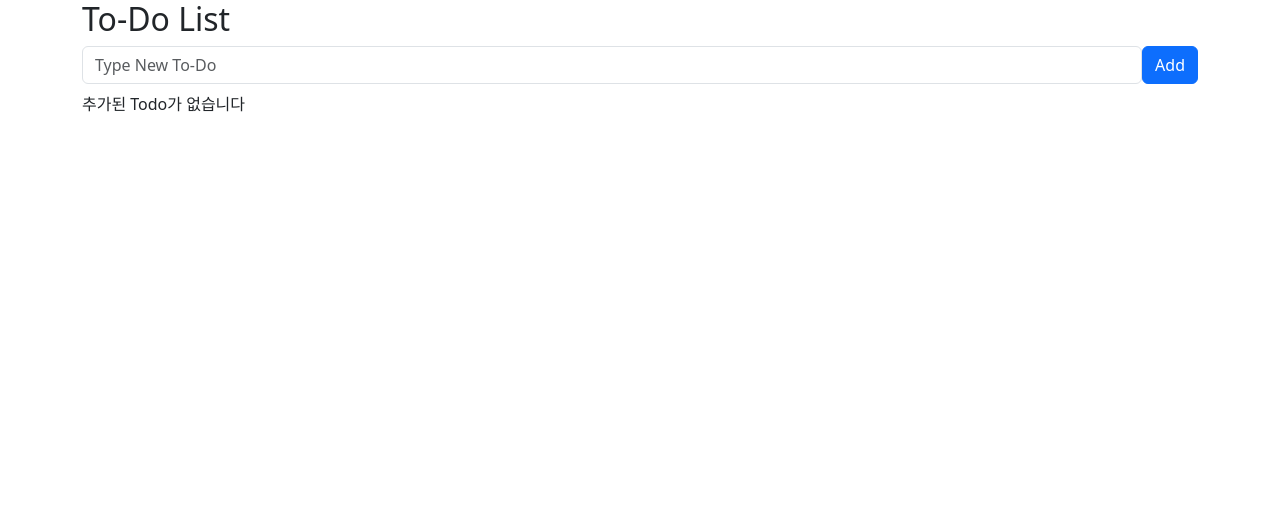
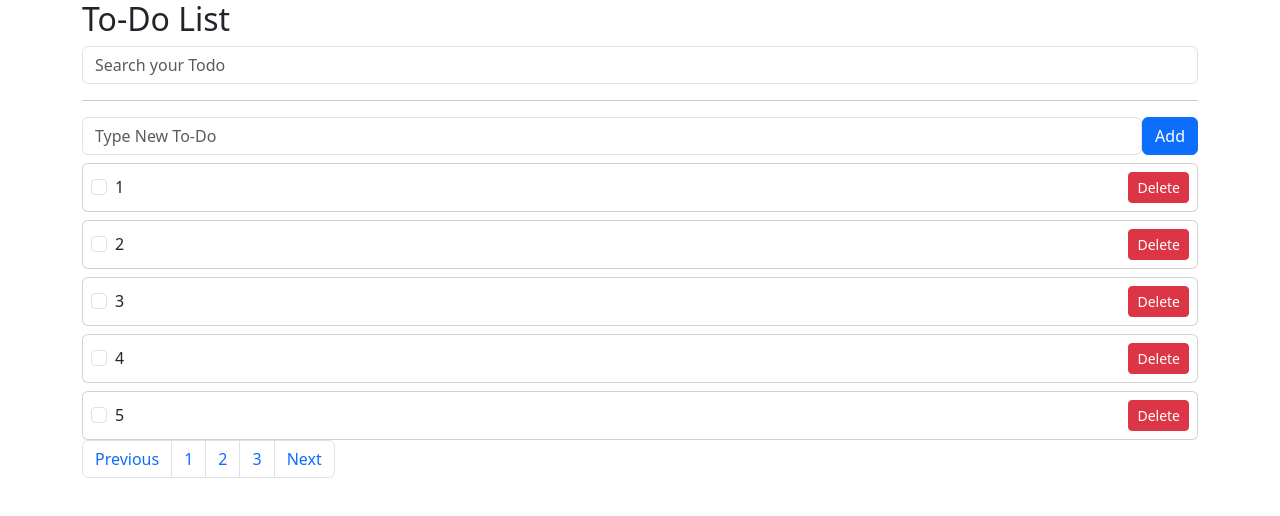
Before and after one commit to robinkim93/vue-practice, a Vue app: page / in a window 1280 px wide. Shown: the top 516 px of the page. Built offline with nearby package versions, Linux system fonts and the light colour scheme; data requests are answered from the project's data file.

Commit message:
페이지네이션 작업 중

```diff
--- /dev/null
+++ b/db.json
@@ -0,0 +1,54 @@
+{
+  "todos": [
+    {
+      "subject": "1",
+      "completed": false,
+      "id": 1
+    },
+    {
+      "subject": "2",
+      "completed": false,
+      "id": 2
+    },
+    {
+      "subject": "3",
+      "completed": false,
+      "id": 3
+    },
+    {
+      "subject": "4",
+      "completed": false,
+      "id": 4
+    },
+    {
+      "subject": "5",
+      "completed": false,
+      "id": 5
+    },
+    {
+      "subject": "6",
+      "completed": false,
+      "id": 6
+    },
+    {
+      "subject": "7",
+      "completed": false,
+      "id": 7
+    },
+    {
+      "subject": "8",
+      "completed": false,
+      "id": 8
+    },
+    {
+      "subject": "9",
+      "completed": false,
+      "id": 9
+    },
+    {
+      "subject": "10",
+      "completed": false,
+      "id": 10
+    }
+  ]
+}
--- a/package.json
+++ b/package.json
@@ -8,6 +8,7 @@
     "lint": "vue-cli-service lint"
   },
   "dependencies": {
+    "axios": "^1.3.4",
     "core-js": "^3.8.3",
     "vue": "^3.2.13"
   },
--- a/src/App.vue
+++ b/src/App.vue
@@ -1,59 +1,111 @@
 <template>
   <div class="container">
     <h2>To-Do List</h2>
+    <input
+      class="form-control"
+      type="text"
+      v-model="searchText"
+      placeholder="Search your Todo"
+    />
+    <hr />
+    <!-- 명시한 이벤트가 발생했을 때 실행 될 로직을 추가해준다. -->
     <TodoSimpleForm @add-todo="addTodo" />
-
-    <div v-if="!todos.length" class="mt-2">추가된 Todo가 없습니다</div>
-    <div
-      class="card mt-2"
-      v-for="(todoList, index) in todos"
-      :key="todoList.id"
-    >
-      <div class="card-body p-2 d-flex align-items-center">
-        <div class="form-check flex-grow-1">
-          <input
-            type="checkbox"
-            class="form-check-input"
-            v-model="todoList.completed"
-          />
-          <label
-            class="form-check-label"
-            :class="{ completedTodo: todoList.completed }"
-            >{{ todoList.subject }}</label
-          >
-        </div>
-        <div>
-          <button class="btn btn-danger btn-sm" @click="deleteTodo(index)">
-            Delete
-          </button>
-        </div>
-      </div>
-    </div>
+    <div class="errorMessage">{{ error }}</div>
+    <div v-if="!filteredTodos.length" class="mt-2">표시할 Todo가 없습니다</div>
+    <TodoList
+      :todos="filteredTodos"
+      @toggle-todo="toggleTodo"
+      @delete-todo="deleteTodo"
+    />
+    <nav aria-label="Page navigation example">
+      <ul class="pagination">
+        <li class="page-item"><a class="page-link" href="#">Previous</a></li>
+        <li class="page-item"><a class="page-link" href="#">1</a></li>
+        <li class="page-item"><a class="page-link" href="#">2</a></li>
+        <li class="page-item"><a class="page-link" href="#">3</a></li>
+        <li class="page-item"><a class="page-link" href="#">Next</a></li>
+      </ul>
+    </nav>
   </div>
 </template>
 
 <script setup>
-import { reactive } from "vue";
+import { computed, ref } from "vue";
+import axios from "axios";
 import TodoSimpleForm from "./components/TodoSimpleForm.vue";
+import TodoList from "./components/TodoList.vue";
 
-const todos = reactive([]);
+const todos = ref([]);
+const searchText = ref("");
+const error = ref("");
 
-const addTodo = (todo) => {
-  console.log(todo);
+// emit으로 올라온 이벤트가 발생했을 때 실행 될 함수를 정의해줬다
+// 이 때, 인자를 하나 받아오게 되면 자식 컴포넌트에서 올려준 데이터를 받을 수 있다.
+
+const getTodos = async () => {
+  try {
+    const res = await axios.get("http://localhost:3000/todos?_page=1&_limit=5");
+    todos.value = res.data;
+  } catch (err) {
+    console.log(err);
+    error.value = "Something Error";
+  }
 };
 
-const deleteTodo = (index) => {
-  todos.splice(index, 1);
+getTodos();
+
+const addTodo = async (todo) => {
+  error.value = "";
+  try {
+    await axios.post("http://localhost:3000/todos", {
+      subject: todo.subject,
+      completed: todo.completed,
+    });
+    getTodos();
+  } catch (err) {
+    console.log(err);
+    error.value = "Something Error";
+  }
 };
+
+const toggleTodo = async (index) => {
+  error.value = "";
+  try {
+    const id = todos.value[index].id;
+    await axios.patch(`http://localhost:3000/todos/${id}`, {
+      completed: !todos.value[index].completed,
+    });
+    getTodos();
+  } catch (err) {
+    console.log(err);
+    error.value = "Something Error";
+  }
+};
+
+const deleteTodo = async (index) => {
+  error.value = "";
+  try {
+    const id = todos.value[index].id;
+    await axios.delete(`http://localhost:3000/todos/${id}`);
+    getTodos();
+  } catch (err) {
+    console.log(err);
+    error.value = "Something Error";
+  }
+};
+
+const filteredTodos = computed(() => {
+  if (searchText.value) {
+    return todos.value.filter((todo) =>
+      todo.subject.includes(searchText.value)
+    );
+  }
+  return todos.value;
+});
 </script>
 
 <style>
 .errorMessage {
   color: red;
 }
-
-.completedTodo {
-  text-decoration: line-through;
-  color: gray;
-}
 </style>
--- /dev/null
+++ b/src/components/TodoList.vue
@@ -0,0 +1,50 @@
+<template>
+  <div
+    class="card mt-2"
+    v-for="(todoList, index) in props.todos"
+    :key="todoList.id"
+  >
+    <div class="card-body p-2 d-flex align-items-center">
+      <div class="form-check flex-grow-1">
+        <input
+          type="checkbox"
+          class="form-check-input"
+          :checked="todoList.completed"
+          @change="toggleTodo(index)"
+        />
+        <label
+          class="form-check-label"
+          :class="{ completedTodo: todoList.completed }"
+          >{{ todoList.subject }}</label
+        >
+      </div>
+      <div>
+        <button class="btn btn-danger btn-sm" @click="deleteTodo(index)">
+          Delete
+        </button>
+      </div>
+    </div>
+  </div>
+</template>
+
+<script setup>
+import { defineProps, defineEmits } from "vue";
+
+const props = defineProps({ todos: { type: Array, required: true } });
+const emits = defineEmits(["toggle-todo", "delete-todo"]);
+
+const toggleTodo = (index) => {
+  emits("toggle-todo", index);
+};
+
+const deleteTodo = (index) => {
+  emits("delete-todo", index);
+};
+</script>
+
+<style>
+.completedTodo {
+  text-decoration: line-through;
+  color: gray;
+}
+</style>
--- a/src/components/TodoSimpleForm.vue
+++ b/src/components/TodoSimpleForm.vue
@@ -22,12 +22,16 @@ import { ref, defineEmits } from "vue";
 
 const hasError = ref(false);
 const todo = ref("");
+// 이벤트명을 명시해주는 것.
+const emits = defineEmits(["add-todo"]);
 
 const onSubmit = () => {
   if (todo.value === "") {
     hasError.value = true;
   } else {
-    defineEmits("add-todo", {
+    // 명시한 이벤트가 발생했을 때, 두번째 인자에 있는 데이터를 보내준다.
+    // 새로운 이벤트를 정의하고, 이벤트를 실행했을 때 자식 컴포넌트에 있는 데이터를 올려줄 수 있다.
+    emits("add-todo", {
       id: Date.now(),
       subject: todo.value,
       completed: false,
```
Also changed, not shown: 1 other file (tests, documents, lock files or other folders).
